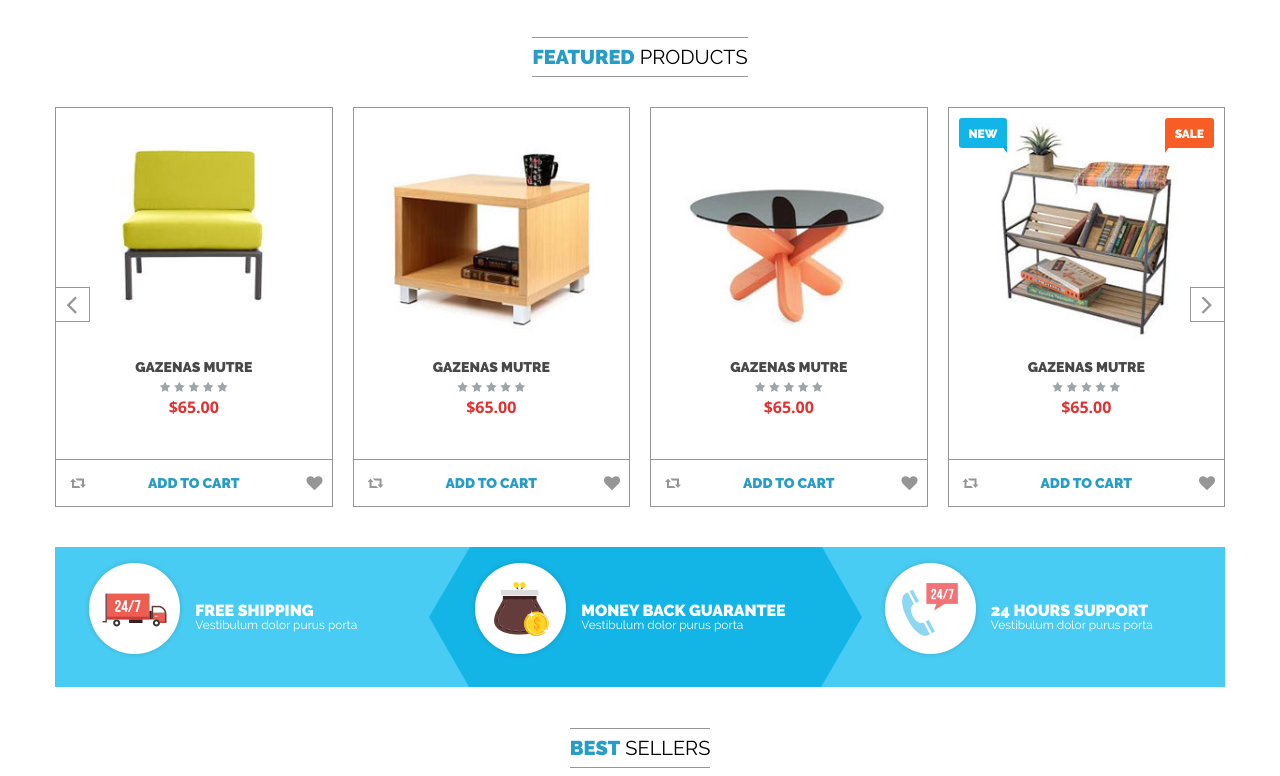
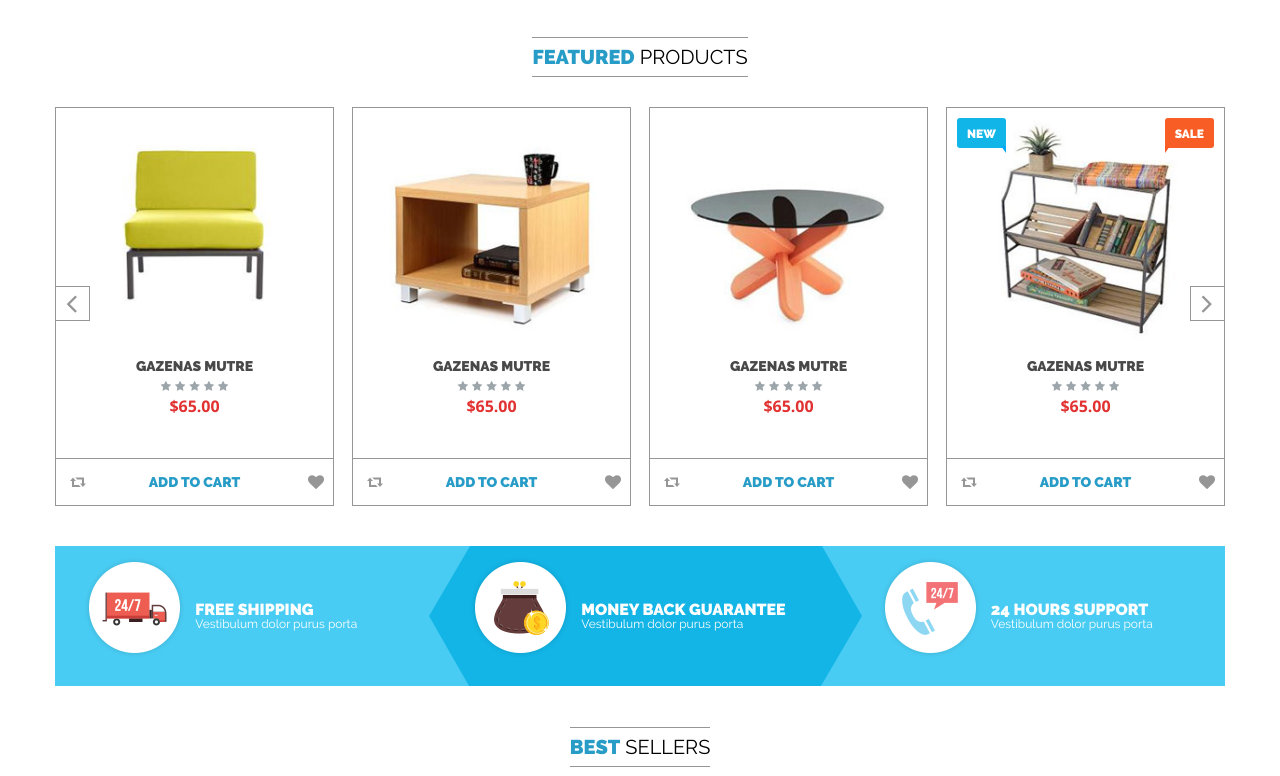
Before and after one commit to logolevel/soft_industry_fe_test, a website: page app/index.html in a window 1280 px wide. Shown: the part 1444-2220 px from the top of the page. Drawn offline with Linux system fonts and the light colour scheme; files that its build step writes are made by us from their sources; files whose address does not match are found by name.

Commit message:
fixed firefox bugs

```diff
--- a/app/js/common.js
+++ b/app/js/common.js
@@ -36,7 +36,7 @@ $(function() {
   $('.quartet-slider').owlCarousel({
       loop:true,
       nav:true,
-      margin: 20,
+      margin: 18,
       responsive:{
           0:{
               items:1
--- a/app/sass/main.sass
+++ b/app/sass/main.sass
@@ -340,7 +340,7 @@
 	line-height: 34px
 	padding-left: 10px
 .featured .owl-carousel .owl-item img
-	max-width: 255px
+	max-width: 254px
 	padding: 0 2px
 	margin: 0 auto
 /*featured*/
```
Also changed, not shown: app/css/main.css, app/js/main.min.js, dist/css/main.css, dist/js/common.js, dist/js/main.min.js.
